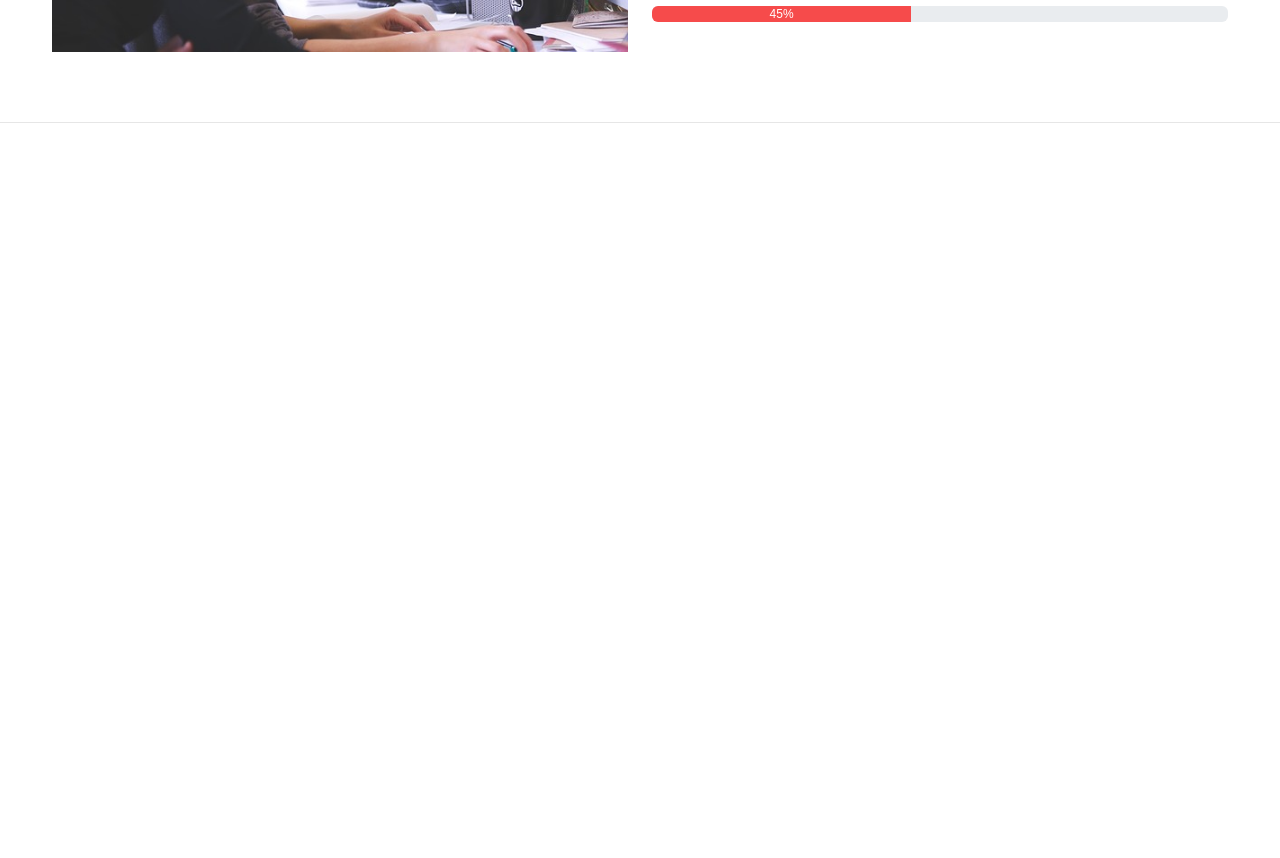
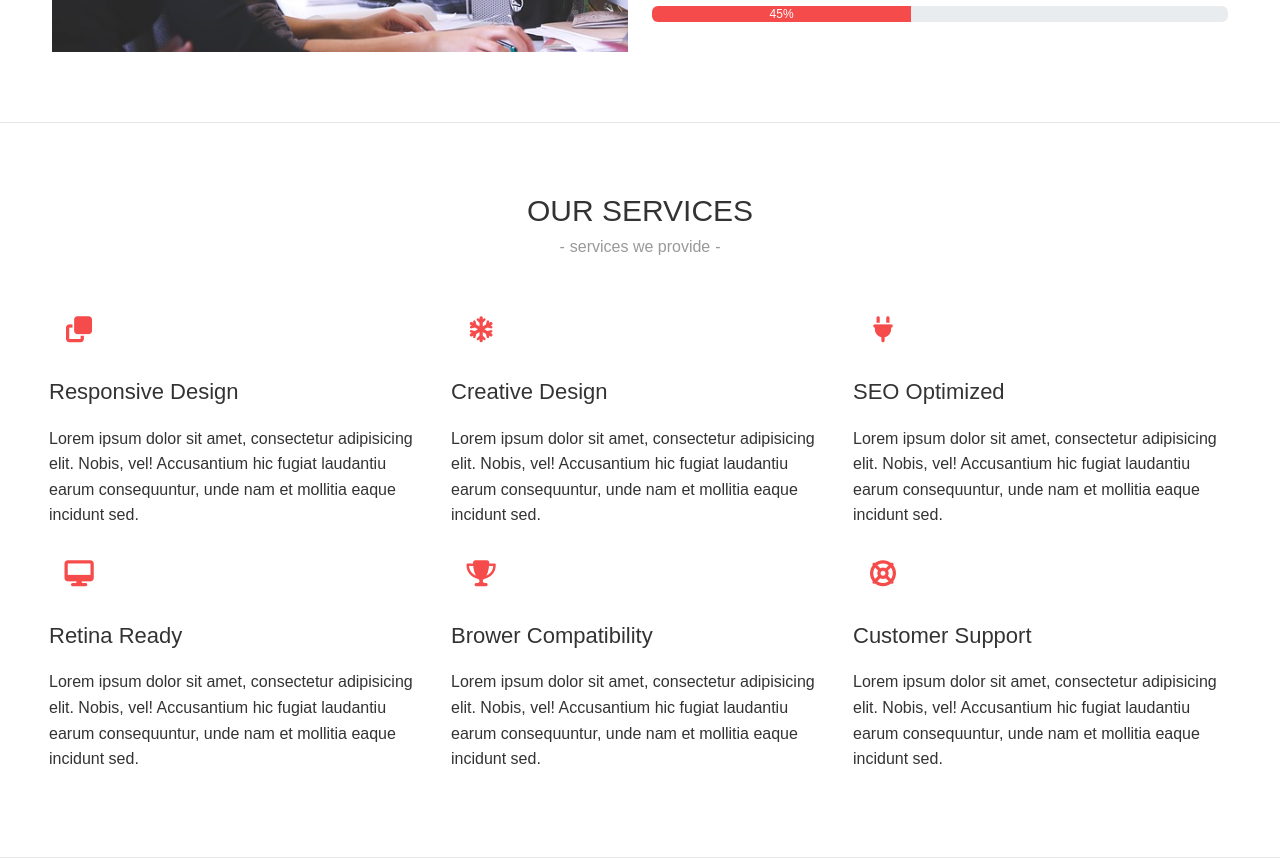
Before and after one commit to alihsanyuksel/companyWebsiteReactBootstrap, a React (Create React App) app in the folder company/: page / in a window 1280 px wide. Shown: the part 1040-1898 px from the top of the page. Before the commit the page ends 1163 px from the top, so only its background shows below. Built offline with nearby package versions, Linux system fonts and the light colour scheme.

Commit message:
grid with map function

```diff
--- a/company/src/App.js
+++ b/company/src/App.js
@@ -4,6 +4,7 @@
 import AppHeader from './components/header';
 import AppHero from './components/hero';
 import AppAbout from './components/about';
+import AppServices from './components/services';
 
 function App() {
   return (
@@ -14,6 +15,7 @@
       <main>
         <AppHero />
         <AppAbout />
+        <AppServices />
       </main>
     </div>
   );
--- /dev/null
+++ b/company/src/components/services.js
@@ -0,0 +1,74 @@
+import Container from 'react-bootstrap/Container';
+import Row from 'react-bootstrap/Row';
+import Col from 'react-bootstrap/Col';
+
+const servicesData = [
+    {
+      id: 1,
+      icon: 'fas fa-clone',
+      title: 'Responsive Design',
+      description: 'Lorem ipsum dolor sit amet, consectetur adipisicing elit. Nobis, vel! Accusantium hic fugiat laudantiu earum consequuntur, unde nam et mollitia eaque incidunt sed.'
+    },
+    {
+      id: 2,
+      icon: 'fas fa-snowflake',
+      title: 'Creative Design',
+      description: 'Lorem ipsum dolor sit amet, consectetur adipisicing elit. Nobis, vel! Accusantium hic fugiat laudantiu earum consequuntur, unde nam et mollitia eaque incidunt sed.'
+    },
+    {
+      id: 3,
+      icon: 'fas fa-plug',
+      title: 'SEO Optimized',
+      description: 'Lorem ipsum dolor sit amet, consectetur adipisicing elit. Nobis, vel! Accusantium hic fugiat laudantiu earum consequuntur, unde nam et mollitia eaque incidunt sed.'
+    },
+    {
+      id: 4,
+      icon: 'fas fa-desktop',
+      title: 'Retina Ready',
+      description: 'Lorem ipsum dolor sit amet, consectetur adipisicing elit. Nobis, vel! Accusantium hic fugiat laudantiu earum consequuntur, unde nam et mollitia eaque incidunt sed.'
+    },
+    {
+      id: 5,
+      icon: 'fas fa-trophy',
+      title: 'Brower Compatibility',
+      description: 'Lorem ipsum dolor sit amet, consectetur adipisicing elit. Nobis, vel! Accusantium hic fugiat laudantiu earum consequuntur, unde nam et mollitia eaque incidunt sed.'
+    },
+    {
+      id: 6,
+      icon: 'fas fa-life-ring',
+      title: 'Customer Support',
+      description: 'Lorem ipsum dolor sit amet, consectetur adipisicing elit. Nobis, vel! Accusantium hic fugiat laudantiu earum consequuntur, unde nam et mollitia eaque incidunt sed.'
+    }
+  ]
+
+
+export default function AppServices () {
+    return (
+        <section id="services" className='block services-block'>
+          <Container fluid>
+            <div className='title-holder'>
+                <h2>Our Services</h2>
+                  <div className='subtitle'>
+                    services we provide
+                  </div>
+            </div>
+            <Row>
+            {
+                servicesData.map(services => {
+                    return(
+                <Col sm={4} className='holder' key={services.id}>
+                    <div className='icon'>
+                        <i className={services.icon}></i>
+                    </div>
+                    <h3>{services.title}</h3>
+                    <p>{services.description}</p>
+                </Col>
+                    )
+                })
+            }
+
+            </Row>
+          </Container>
+        </section>
+    )
+}
```
